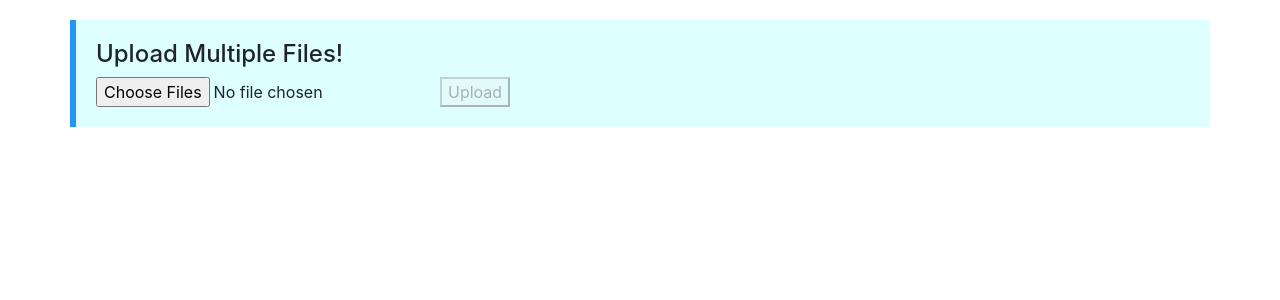
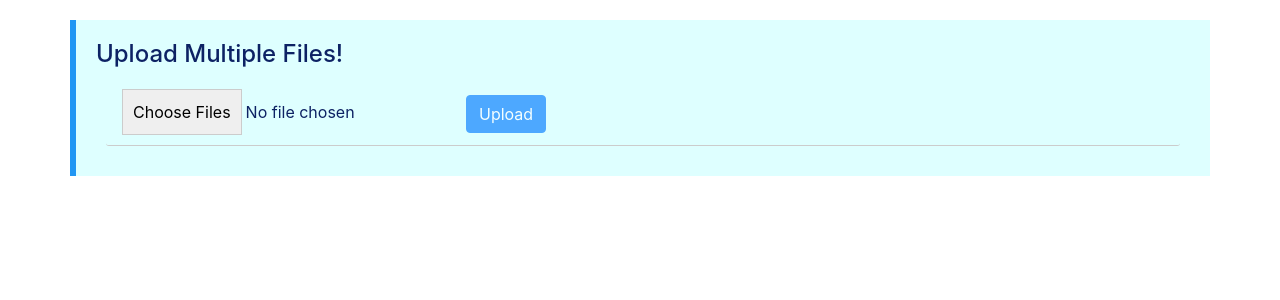
Before and after one commit to Toroishere1995/excel-utility-app, an Angular app: page / in a window 1280 px wide. Shown: the top 300 px of the page. Built offline with nearby package versions, Linux system fonts and the light colour scheme.

Commit message:
Added styling for Upload Component

```diff
--- a/src/app/upload/upload.component.css
+++ b/src/app/upload/upload.component.css
@@ -0,0 +1,35 @@
+.upload-container{
+  padding-bottom: 10px;
+}
+h4 {
+  color: rgb(13, 34, 100);
+  padding-bottom: 10px;
+}
+.upload-form{
+  color:  rgb(13, 34, 100);
+	padding:10px 10px 0;
+	margin: 10px 10px 0;
+  border-radius: 3px;
+  border-color: #f44336!important;
+  border-bottom: 1px solid #ccc!important;
+  align-self: auto;
+  padding: 0.01em 16px;
+}
+input[type="file"] {
+  display:unset;
+}
+
+::-webkit-file-upload-button {
+  border: 1px solid #ccc;
+  display: inline-block;
+  padding: 10px;
+  margin-bottom:  10px;
+  cursor: pointer;
+}
+
+.message{
+
+  padding:10px 10px 0 ;
+  margin-left: 10px;
+  margin: 10px 10px 0 ;
+}
--- a/src/app/upload/upload.component.html
+++ b/src/app/upload/upload.component.html
@@ -1,13 +1,16 @@
-<div>
+<div class="upload-container">
   <h4>
     {{title}}!
   </h4>
-  <div *ngIf="showMessage">
+  <div *ngIf="showMessage" class="message">
     <app-message [message]="message"></app-message>
   </div>
-  <ng-container>
-    <input type="file" id="file" multiple max="2" (change)="getFileDetails($event)">
+  <div class="upload-form">
+    <ng-container>
 
-    <button (click)="uploadFiles()" [disabled]="disableUpload">Upload</button>
-  </ng-container>
+      <input type="file" id="file" multiple max="2" (change)="getFileDetails($event)">
+
+      <button type="button" class="btn btn-primary" (click)="uploadFiles()" [disabled]="disableUpload">Upload</button>
+    </ng-container>
+  </div>
 </div>
```
